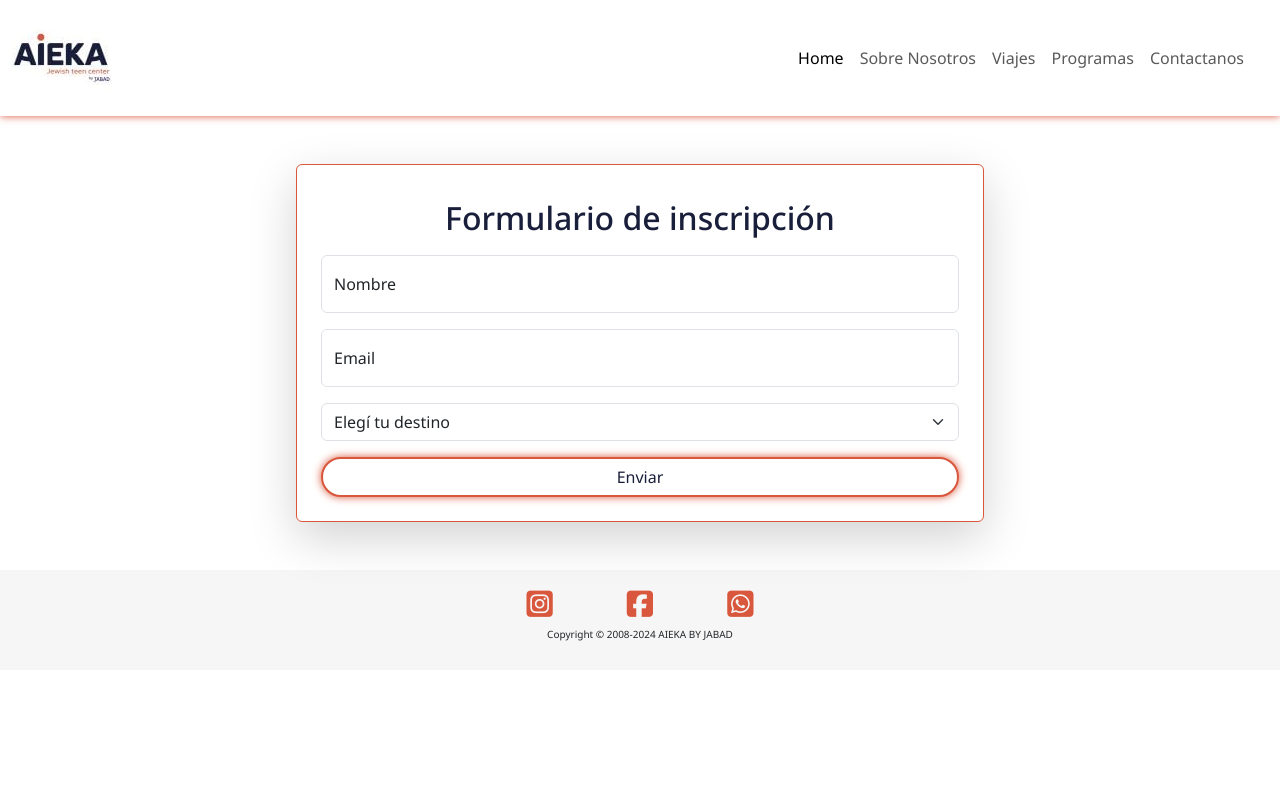
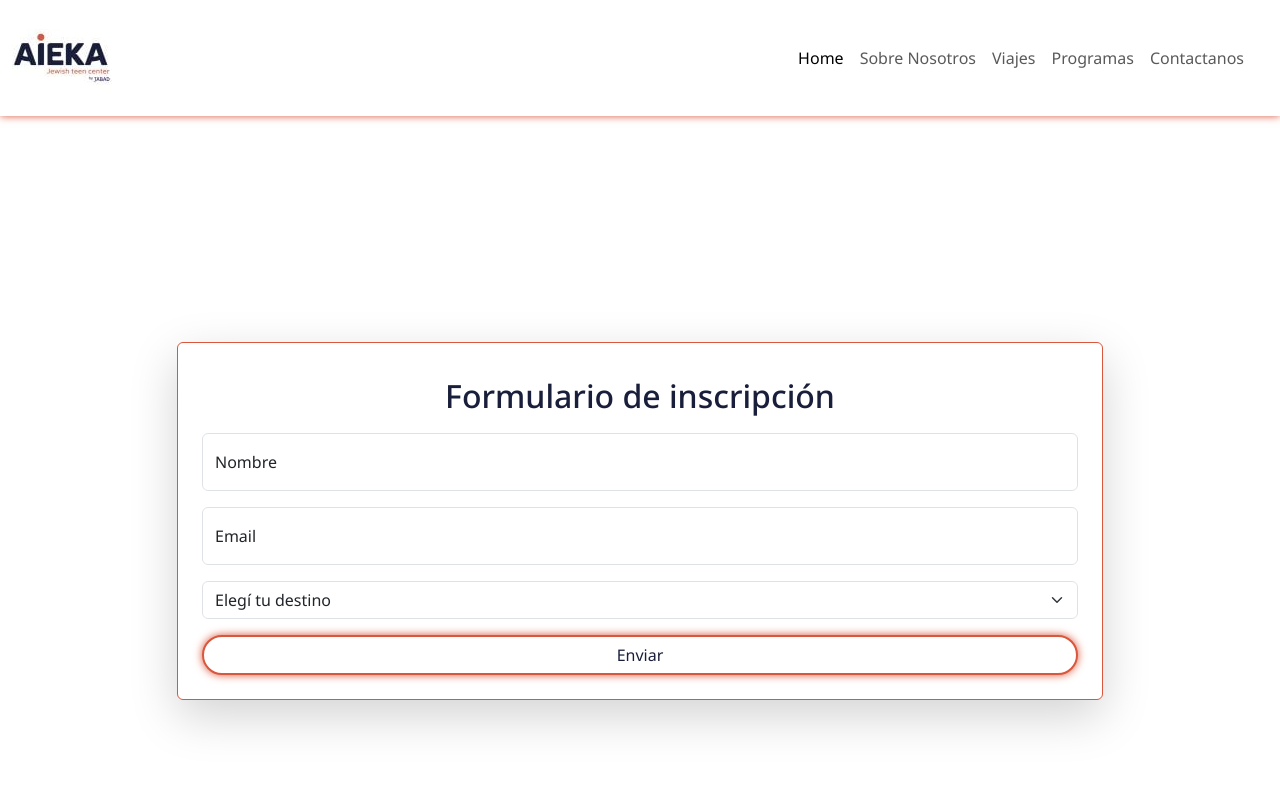
Before and after one commit to sheine1234/PFSirota, a website: page pages/inscripcionViajes.html in a window 1280 px wide. Shown: the top 800 px of the page. Drawn offline with nearby package versions, Linux system fonts and the light colour scheme.

Commit message:
subo correcciones del profe de la clase

```diff
--- a/pages/inscripcionViajes.html
+++ b/pages/inscripcionViajes.html
@@ -53,9 +53,9 @@
     </header>
     <main>
       <!-- Inicio contact form-->
-      <div class="container px-5 my-5">
-          <div class="row formulario-contacto">
-              <div class="col-lg-8">
+      <div class="container">
+          <div class="row formulario-contacto form">
+              <div class="col-sm-10">
                   <div class="card shadow-lg">
                       <div class="card-body p-4">
                       <h2>Formulario de inscripción</h2>
--- a/scss/base/_utilities.scss
+++ b/scss/base/_utilities.scss
@@ -15,7 +15,6 @@
 // Mixin para cards
 @mixin custom-card-styles($border-color, $text-color, $hover-color) {
     .card {
-      max-height: 700px;
       border-color: $border-color;
       text-align: center;
       overflow: hidden;
@@ -27,6 +26,7 @@
         width: 100%;
         height: 100%;
         object-fit: cover;
+        transition: 0.5s;
         &:hover {
           object-fit: cover;
           width: 110%;
--- a/scss/components/_form.scss
+++ b/scss/components/_form.scss
@@ -1,4 +1,12 @@
 /* contactanos */
+.form{
+    min-height: 100vh;
+    max-height: 100%;
+    display: flex;
+    justify-content: center;
+    align-items: center;
+
+}
 .formulario-contacto {
     justify-content: center;
     h2 {
@@ -6,4 +14,7 @@
         text-align: center;
         padding: 10px;
     }
+    textarea{
+        resize: none;
+    }
 }
```
Also changed, not shown: pages/contactanos.html (+2 -2 lines), pages/viajes.html (+9 -3 lines), css/styles.css, 1 other file.
